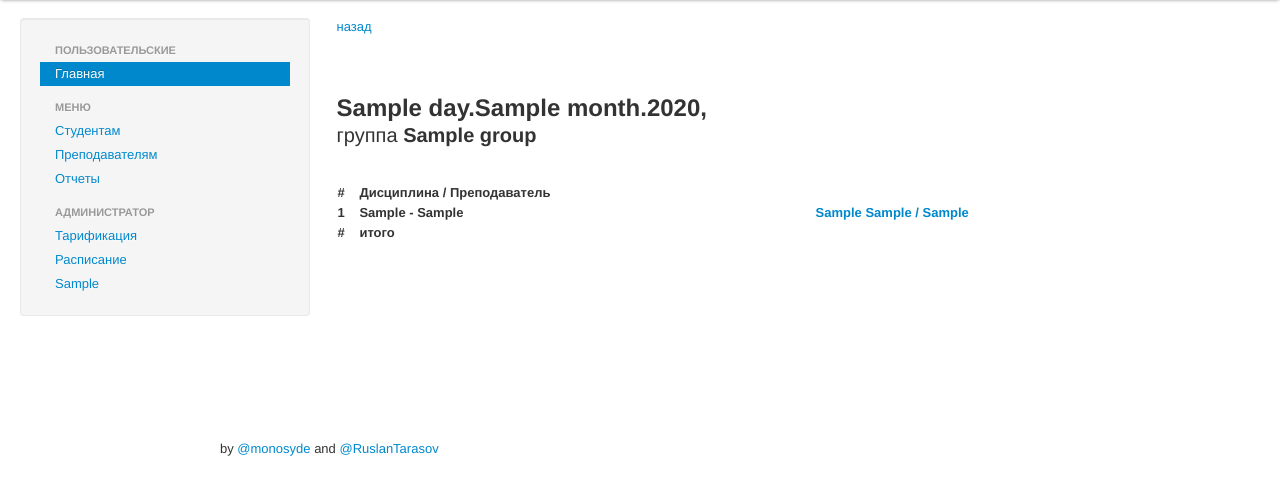
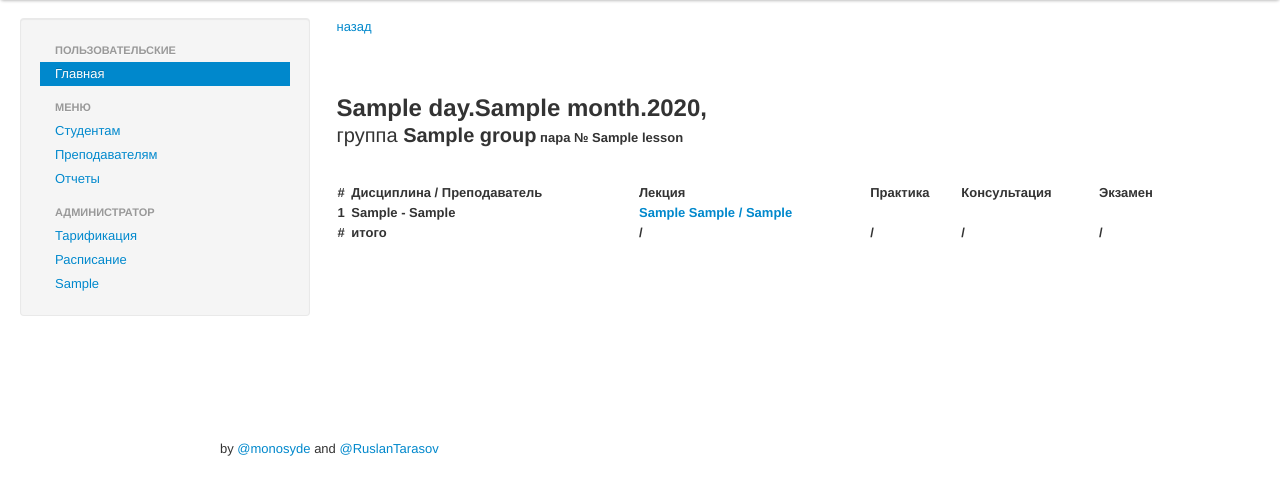
Before and after one commit to tarasov/deproc, a Django app: template deproc/templates/schedule/lesson.html in a window 1280 px wide. Shown: the part 40-523 px from the top of the page. Run offline with Django 3.2, Linux system fonts and the light colour scheme; the template is opened without the code that fills it: most values are stand-ins (such as "Sample title", 1, 10 or a date in 2020); parts of the project's set-up code (start-up, migrations or seed data) failed here and were passed over.

Commit message:
fix fix fix

```diff
--- a/deproc/media/css/style.css
+++ b/deproc/media/css/style.css
@@ -17,7 +17,6 @@ table.schedule .nso {
 }
 
 table.schedule .type_hour {
-    color: #FF0000;
     font-size: 10px;
     padding-left: 5px;
 }
@@ -45,6 +44,8 @@ table.tariffication th, table.group-plan th, table.schedule th {
 
 table.schedule th {
     border: 2px solid #ffebcd;
+    color: #f3f42c;
+    background-color: #0088cc;
 }
 
 table.tariffication td, table.schedule td {
--- a/deproc/media/js/schedule.js
+++ b/deproc/media/js/schedule.js
@@ -7,4 +7,21 @@
  */
 $(function() {
 
+    $('b.type_hour').each(function() {
+        var m = $.trim($(this).html());
+
+        if (m == 'Л') {
+            $(this).css({'color': '#dc143c'});
+        }
+        if (m == 'П') {
+            $(this).css({'color': '#df73ff'});
+        }
+        if (m == 'К') {
+            $(this).css({'color': '#77dd77'});
+        }
+        if (m == 'Э') {
+            $(this).css({'color': '#ff7518'});
+        }
+    });
+
 });
--- a/deproc/templates/schedule/lesson.html
+++ b/deproc/templates/schedule/lesson.html
@@ -9,6 +9,7 @@
     <br><br><br>
 
     <h2> {{ day }}.{{ month }}.{{ year }},</h2>  <span style="font-size: 20px;">группа <b>{{ group }}</b></span>
+    <b>пара № {{ lesson }}</b>
     <br/><br/><br/>
 
 
@@ -18,10 +19,10 @@
             <tr class="nso">
                 <th align="left"><b> # </b></th>
                 <th align="left"><b> Дисциплина / Преподаватель </b></th>
-{#                <th align="left"><b> Лек </b></th>#}
-{#                <th align="left"><b> Практ </b></th>#}
-{#                <th align="left"><b> Конс </b></th>#}
-{#                <th align="left"><b> Экзам </b></th>#}
+                <th align="left"><b> Лекция </b></th>
+                <th align="left"><b> Практика </b></th>
+                <th align="left"><b> Консультация </b></th>
+                <th align="left"><b> Экзамен </b></th>
 {#                <th align="left"><b> Курс </b></th>#}
 {#                <th align="left"><b> Пров </b></th>#}
             </tr>
@@ -42,7 +43,11 @@
                     </td>
                     {% for value in tr.values %}
                         {% for v in value %}
-                            <td class="group" id="" align="left"> <a href="add/{{ v.3 }}"><div><b>{{ v.0 }} {{ v.2 }} / {{ v.1 }}</b></div></a> </td>
+                            {% if v == '' %}
+                                    <td class="group" id="" align="left"> <a href=""><div><b></b></div></a> </td>
+                                {% else %}
+                                    <td class="group" id="" align="left"> <a href="add/{{ v.3 }}"><div><b>{{ v.0 }} {{ v.2 }} / {{ v.1 }}</b></div></a> </td>
+                            {% endif %}
                         {% endfor %}
                     {% endfor %}
                 </tr>
@@ -53,28 +58,13 @@
             <tr class="nso">
                 <th align="left"><b> # </b></th>
                 <th align="left"><b> итого </b></th>
-{#                <th align="left"><b> 1 </b></th>#}
-{#                <th align="left"><b> 2 </b></th>#}
-{#                <th align="left"><b> 3 </b></th>#}
-{#                <th align="left"><b> 4 </b></th>#}
+                <th align="left"><b> / </b></th>
+                <th align="left"><b> / </b></th>
+                <th align="left"><b> / </b></th>
+                <th align="left"><b> / </b></th>
 {#                <th align="left"><b> 5 </b></th>#}
 {#                <th align="left"><b> 6 </b></th>#}
             </tr>
-{##}
-{#            {% for key, values in schedule_teacher.items %}#}
-{##}
-{#                <tr>#}
-{#                    <td align="left"><b> {{ forloop.counter }} </b></td>#}
-{#                    <td class="osn" align="left"><b> {{ key }} </b></td>#}
-                    {#                    {% if key == %}#}
-{#                    {% for n, lesson in values.items %}#}
-{##}
-{#                        <td align="left"><b> {{ lesson }} </b></td>#}
-{##}
-{#                    {% endfor %}#}
-{#                </tr>#}
-{##}
-{#            {% endfor %}#}
 
             </tbody>
         </table>
```
Also changed, not shown: deproc/schedule/views.py (+16 -11 lines), deproc/settings.py (+21 -7 lines), deproc/templates/schedule/index.html (+6 -6 lines), deproc/journal/migrations/0005_auto__del_field_assessment_day__add_field_assessment_theme__chg_field_.py (deleted).
